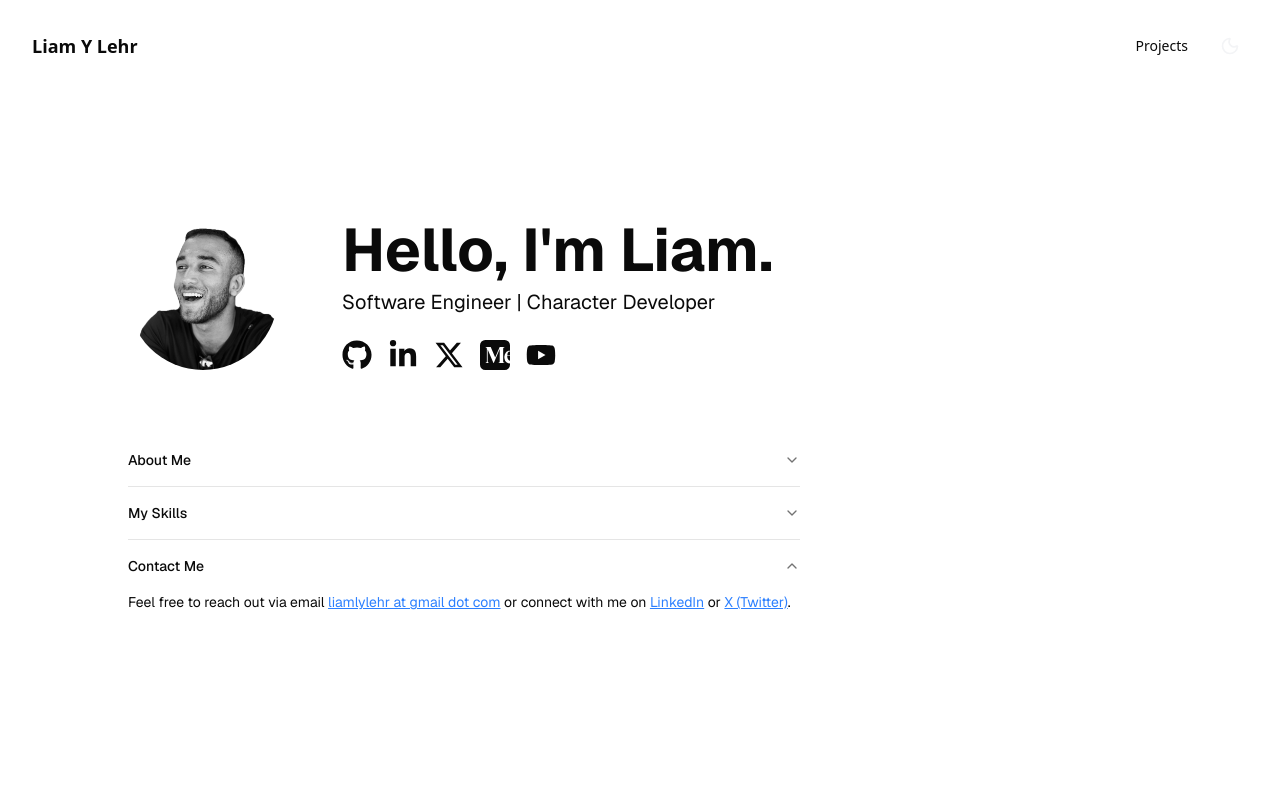
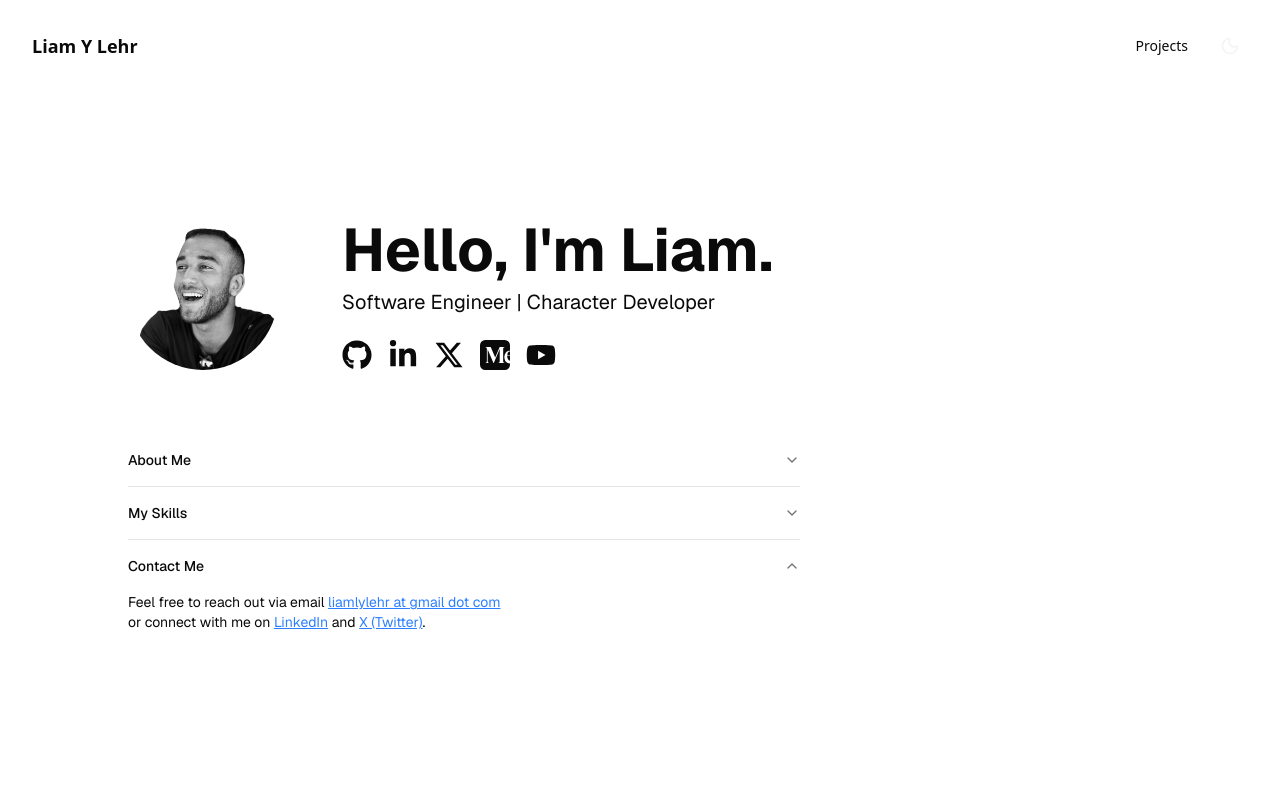
Before and after one commit to liamlylehr/liam-dot-com, a Next.js app: page / in a window 1280 px wide. Both pictures are taken after a click on the button "Contact Me". Shown: the top 800 px of the page. Built offline with nearby package versions, Linux system fonts and the light colour scheme.

Commit message:
changes to language

```diff
--- a/components/home/AboutPreview.tsx
+++ b/components/home/AboutPreview.tsx
@@ -102,6 +102,7 @@ export default function AboutPreview() {
               >
                 liamlylehr at gmail dot com
               </a>{" "}
+              <br />
               or connect with me on{" "}
               <a
                 href="https://www.linkedin.com/in/liam-lehr/"
@@ -111,7 +112,7 @@ export default function AboutPreview() {
               >
                 LinkedIn
               </a>{" "}
-              or{" "}
+              and{" "}
               <a
                 href="https://x.com/liamylr"
                 target="_blank"
```
